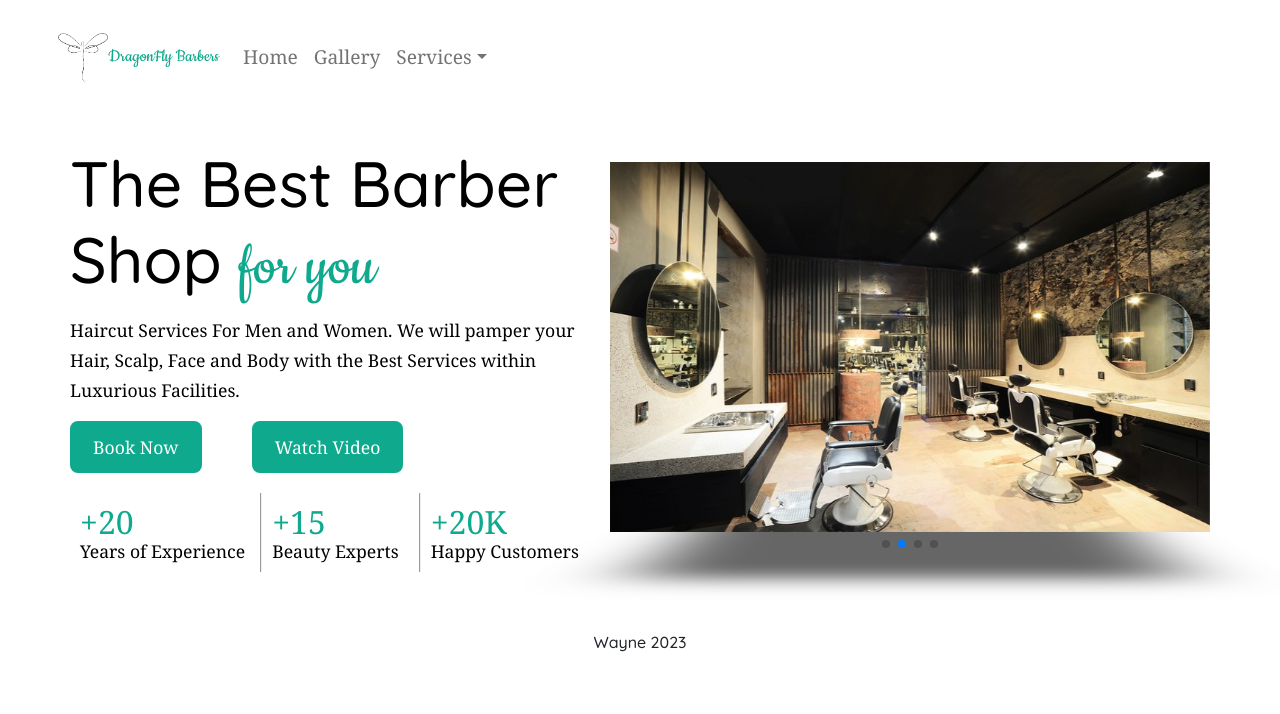
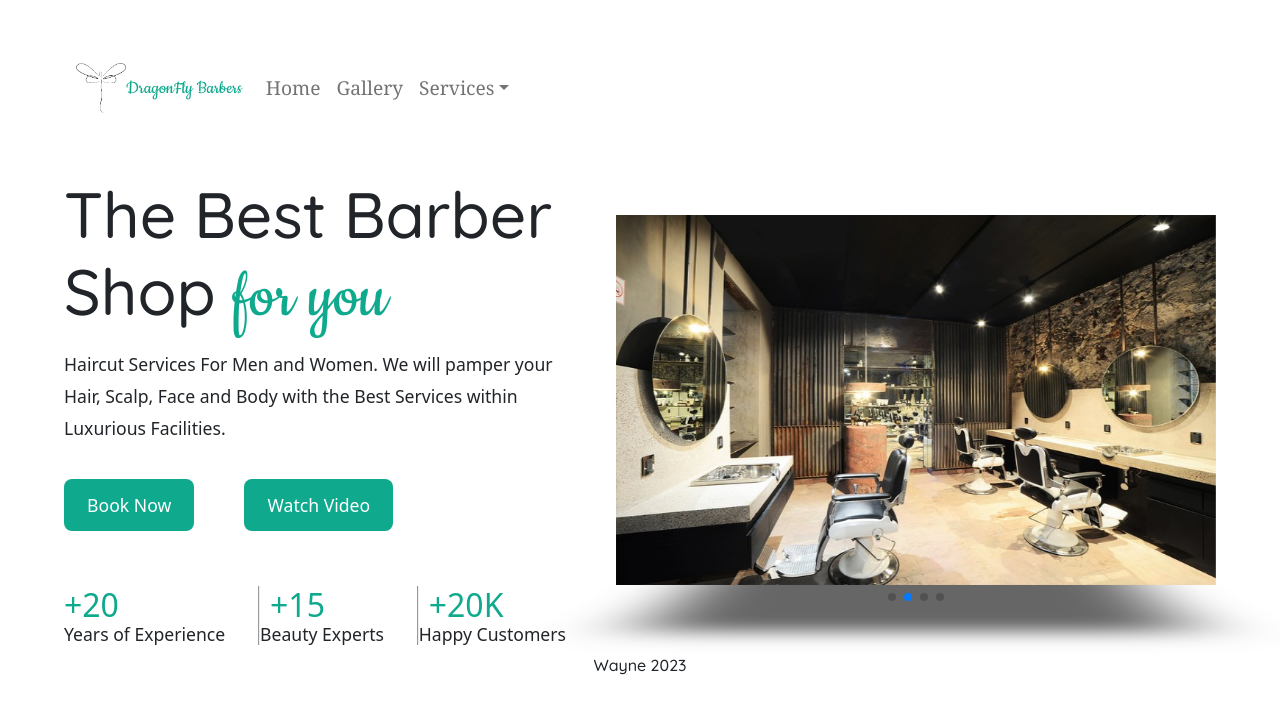
Before and after one commit to waynemorphic/dragonfly-barbershop, a React (Vite) app: page / in a window 1280 px wide. Shown: the top 714 px of the page. Built offline with nearby package versions, Linux system fonts and the light colour scheme.

Commit message:
Fixed Homepage and cleaned up some CSS

```diff
--- a/src/App.css
+++ b/src/App.css
@@ -1,17 +1,21 @@
-html{
-  box-sizing: border-box;
+@import url('https://fonts.googleapis.com/css2?family=Cookie&display=swap');
+@import url('https://fonts.googleapis.com/css2?family=Quicksand:wght@500&display=swap');
+
+/* Have a container to control width for responsiveness */
+.App {
+  max-width: 1440px;
+  width: 90%;
+  margin: 0 auto;
+  padding: 50px 0;
 }
 
+/* Font family defined in the body */
 body {
   background-color: white;
-  font-family:Cambria, Cochin, Georgia, Times, 'Times New Roman', serif;
-
+  font-family: Cambria, Cochin, Georgia, Times, 'Times New Roman', serif;
 }
 
-.App{
-  background-color: white;
-  margin: 20px;
-}
+/* Media Queries */
 
 @media screen and (max-width: 600px){
   .App {
--- a/src/index.css
+++ b/src/index.css
@@ -1,69 +1,19 @@
-/* :root {
-  font-family: Inter, system-ui, Avenir, Helvetica, Arial, sans-serif;
-  line-height: 1.5;
-  font-weight: 400;
-
-  color-scheme: light dark;
-  color: rgba(255, 255, 255, 0.87);
-  background-color: #242424;
-
-  font-synthesis: none;
-  text-rendering: optimizeLegibility;
-  -webkit-font-smoothing: antialiased;
-  -moz-osx-font-smoothing: grayscale;
-  -webkit-text-size-adjust: 100%;
+root {
+  box-sizing: border-box;
 }
 
-a {
-  font-weight: 500;
-  color: #646cff;
-  text-decoration: inherit;
+/* RESET Styles */
+*::after, *, *::before {
+  box-sizing: inherit;
+  padding: 0;
+  margin: 0;
 }
-a:hover {
-  color: #535bf2;
+
+/* Image reset  for responsiveness*/
+img {
+  max-width: 100%;
 }
 
 body {
-  margin: 0;
-  display: flex;
-  place-items: center;
-  min-width: 320px;
   min-height: 100vh;
 }
-
-h1 {
-  font-size: 3.2em;
-  line-height: 1.1;
-}
-
-button {
-  border-radius: 8px;
-  border: 1px solid transparent;
-  padding: 0.6em 1.2em;
-  font-size: 1em;
-  font-weight: 500;
-  font-family: inherit;
-  background-color: #1a1a1a;
-  cursor: pointer;
-  transition: border-color 0.25s;
-}
-button:hover {
-  border-color: #646cff;
-}
-button:focus,
-button:focus-visible {
-  outline: 4px auto -webkit-focus-ring-color;
-}
-
-@media (prefers-color-scheme: light) {
-  :root {
-    color: #213547;
-    background-color: #ffffff;
-  }
-  a:hover {
-    color: #747bff;
-  }
-  button {
-    background-color: #f9f9f9;
-  }
-} */
--- a/src/pages/footer/Footer.css
+++ b/src/pages/footer/Footer.css
@@ -2,10 +2,5 @@
     display: flex;
     text-align: center;
     justify-content: center;
-    flex-direction: column;
-    font-style: normal;
-}
-
-.footer p {
     font-family: 'Quicksand', sans-serif;
 }
--- a/src/pages/home/Home.css
+++ b/src/pages/home/Home.css
@@ -1,42 +1,42 @@
-@import url('https://fonts.googleapis.com/css2?family=Cookie&display=swap');
-@import url('https://fonts.googleapis.com/css2?family=Quicksand:wght@500&display=swap');
-
 .home {
     display: flex;
     align-items: center;
-    justify-content: space-around;
-    margin: 50px;
-    max-width: 1200px;
-    flex-direction: row;
-    font-family: Cambria, Cochin, Georgia, Times, 'Times New Roman', serif;
+    justify-content: space-between;
+    gap: 50px;
+    margin-top: 50px;
 }
 
-.home .home-page {
+.home-page {
     text-align: left;
     max-width: 600px;
 
 }
 
 /* homepage heading */
-.home-page h3 {
-    color: black;
+.home-page__heading {
     font-size: 4rem;
+    /* If possible import all fonts in html file at public folder */
     font-family: 'Quicksand', sans-serif;
+    line-height: 1.2;
 }
 
 /* heading spanned word */
-.home-page h3 span {
+.home-page__heading span {
     color: #0FA98D;
     font-family: 'Cookie', cursive;
+    font-size: 4.5rem;
 }
 
 /* shop objective */
 .objective {
-    color: black;
     font-size: 1.1rem;
-    line-height: 30px;
+    /* Dont use px for line height */
+    line-height:1.8;
 }
 
+.buttons {
+    margin: 35px 0;
+}
 
 /* buttons styling || booking and watch video */
 .booking-button {
@@ -58,7 +58,8 @@
 .details {
     display: flex;
     align-items: baseline;
-    color: black;
+    gap: 20px; /* Gap just incase they shrink in small devices */
+    justify-content: space-between;
 }
 
 /* details spanned word */
@@ -68,16 +69,19 @@
 }
 
 /* details headings */
-.details h4 {
-    padding: 10px;
+.details > h4 {
     font-size: 1.1rem;
     margin-top: 20px;
+
 }
 
 .lines {
     border-left-style: groove;
     border-left-width: 2px;
-    margin: 5px;
+}
+
+.lines > span {
+    margin-left: 10px;
 }
 
 /* styling the image */
@@ -86,7 +90,8 @@
     /* transform: rotate(10deg); */
     border-radius: 150px;
     border-top-right-radius: 100px;
-    width: 200px;
+    /* Mostly use max-width for responsiveness */
+    max-width: 200px;
 }
 
 /* styling image to achieve a stacked images effect */
--- a/src/pages/home/Home.jsx
+++ b/src/pages/home/Home.jsx
@@ -10,7 +10,7 @@ const Index = ({ handleWatchVideo, clicked }) => {
   return (
     <div className="home">
       <div className="home-page">
-        <h3>
+        <h3 className="home-page__heading">
           The Best Barber Shop <span>for you</span>
         </h3>
         <p className="objective">
--- a/src/pages/navbar/NavBar.css
+++ b/src/pages/navbar/NavBar.css
@@ -3,21 +3,22 @@
     font-size: 1.2rem;
 }
 
-
 .logo {
     width: 50px;
-    margin-left: -1.5rem;
+    height: 50px;
 }
 
 #nav-links {
     display: flex;
     justify-content: end;
+    color: red;
 }
 
 #brand {
-    font-size: 1.2rem;
     font-family: 'Cookie', cursive;
     display: flex;
+    justify-content: flex-end;
     align-items: center;
     color: #0FA98D;
+    margin-left:  auto;
 }
--- a/src/pages/navbar/NavBar.jsx
+++ b/src/pages/navbar/NavBar.jsx
@@ -4,8 +4,8 @@ import logo from "./../../assets/logo.png";
 
 export default function NavBar() {
   return (
+    <Container>
       <Navbar collapseOnSelect expand="xl" variant="pills" className="navbar">
-      <Container>
           <Navbar.Brand href="/" id="brand">
             <span>
               <img src={logo} className="logo" />
@@ -18,18 +18,18 @@ export default function NavBar() {
               <Nav.Link href="/">Home</Nav.Link>
               <Nav.Link href="/gallery">Gallery</Nav.Link>
               <NavDropdown title="Services" id="collasible-nav-dropdown">
-              <NavDropdown.Item href="#action/3.1">Haircuts</NavDropdown.Item>
-              <NavDropdown.Item id="facials">
+                <NavDropdown.Item href="/booking#haircuts" id="haircuts">Haircuts</NavDropdown.Item>
+                <NavDropdown.Item href="/booking#facials" id="facials">
                   Facial Skincare
                 </NavDropdown.Item>
-              <NavDropdown.Item href="#action/3.3">
+                <NavDropdown.Item href="/booking#manipedi">
                   Manicure & Pedicure
                 </NavDropdown.Item>
               </NavDropdown>
               {/* <Nav.Link href="/booking">Book Now</Nav.Link> */}
             </Nav>
           </Navbar.Collapse>
+      </Navbar>
     </Container>
-    </Navbar>
   );
 }
```
Lines whose indentation alone changed are shown as unchanged.
